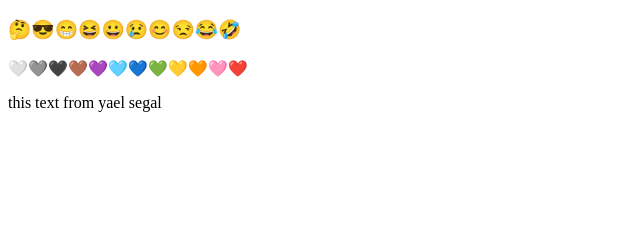
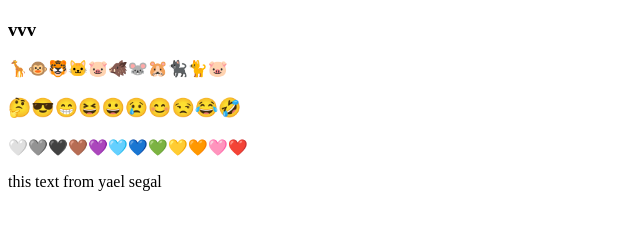
Before and after one commit to yael6679/ex5-6, a plain HTML site: page index.html in a window 1280 px wide. Shown: the whole page, without its empty margins (0-640 px from the left). Drawn offline with Linux system fonts and the light colour scheme.

Commit message:
conflict3

```diff
--- a/index.html
+++ b/index.html
@@ -7,6 +7,8 @@
     <title>yael❤️</title>
 </head>
 <body>
+    <h3>vvv</h3>
+    <div>🦒🐵🐯🐱🐷🐗🐭🐹🐈‍⬛🐈🐷</div>
     <h3>🤔😎😁😆😀😢😊😒😂🤣</h3>
     <p>🤍🩶🖤🤎💜🩵💙💚💛🧡🩷❤️</p>
     <div>this text from yael segal</div>
```
